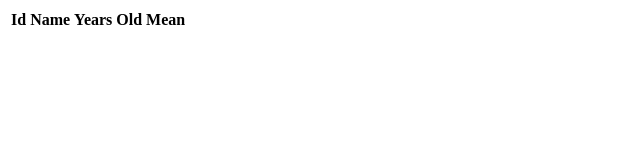
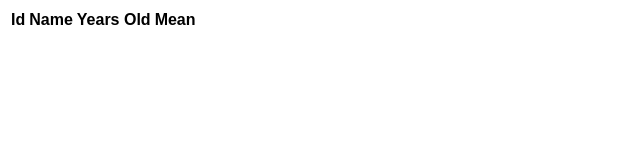
Before and after one commit to johnnynypa/test-cuemby, a website: page public/index.html in a window 1280 px wide. Shown: the full height of the page, 0-640 px from the left. Drawn offline with nearby package versions, Linux system fonts and the light colour scheme.

Commit message:
Compilacion de sass a css lista

```diff
--- a/index.js
+++ b/index.js
@@ -2,8 +2,8 @@ var express = require('express');
 var bodyParser = require('body-parser');
 var logger = require('morgan');
 
+
 var app = express();
-
 // Localización de los ficheros estÃ¡ticos
 app.use(express.static(__dirname + '/public'));
 
--- a/public/index.html
+++ b/public/index.html
@@ -4,6 +4,7 @@
 	<meta charset="UTF-8">
     <meta name="viewport" content="width=device-width, initial-scale=1">
     <title>Angular TODO app</title>
+    <link rel="stylesheet" href="styles/index.css">
 </head>
 <body ng-controller="mainController">
 	<div class="container">
--- /dev/null
+++ b/sass/index.scss
@@ -0,0 +1,3 @@
+body{
+    font-family: sans-serif;
+}
```
Also changed, not shown: package.json (+12 -2 lines), public/styles/index.css (added), 3 other files.
